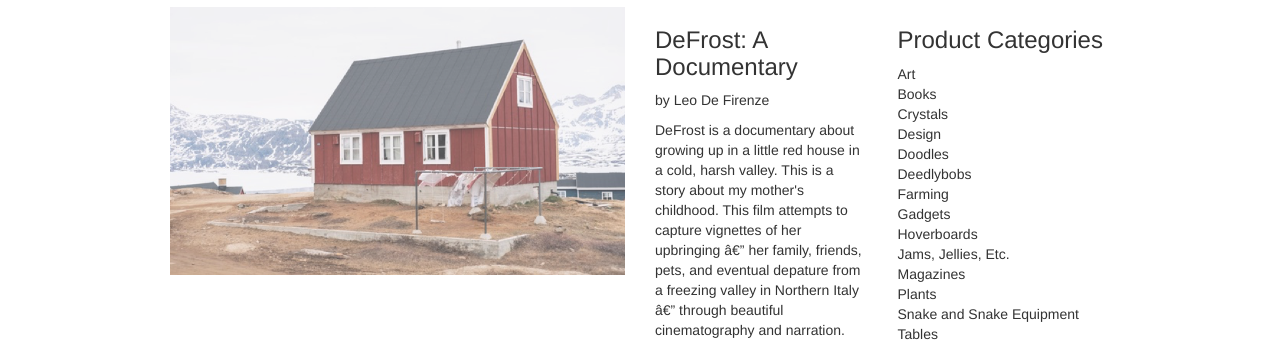
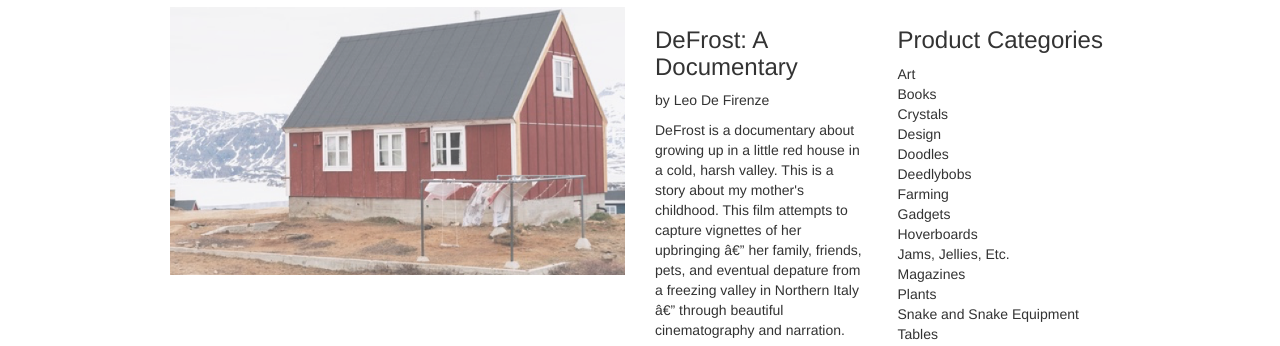
Before and after one commit to NilleHansen/Jumpstart, a plain HTML site: page index.html in a window 1280 px wide. Shown: the part 599-945 px from the top of the page. Drawn offline with nearby package versions, Linux system fonts and the light colour scheme.

Commit message:
effects bugged

```diff
--- a/resources/css/style.css
+++ b/resources/css/style.css
@@ -58,7 +58,7 @@ h2 {
   opacity: 0.7;
   width: 100%;
   transition: transform 0.5s, opacity 0.5s;
-
+  transform: scale(1.3);
 }
 
 
```
